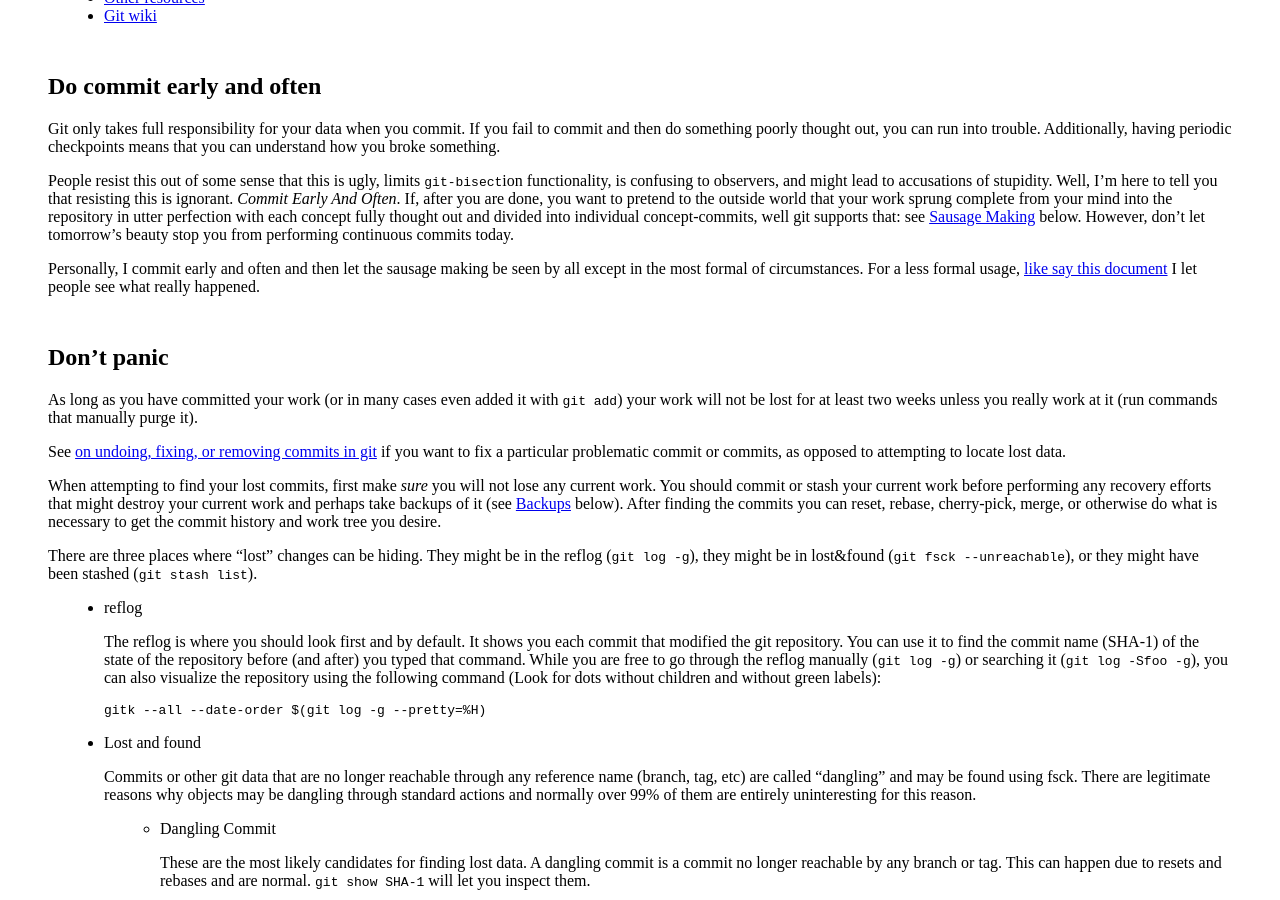
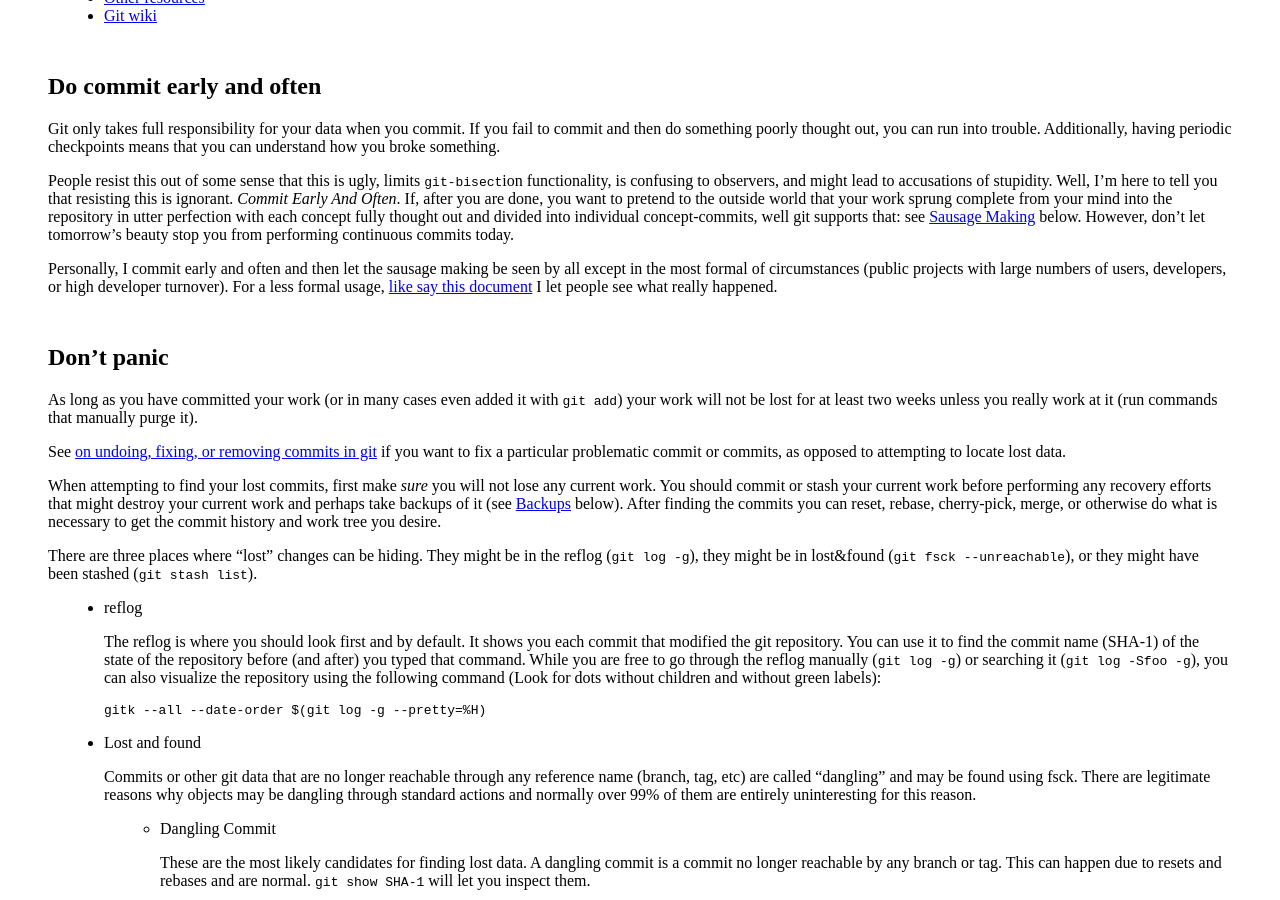
Before and after one commit to SethRobertson/GitBestPractices, a Jekyll site: the page built from index.md, in a window 1280 px wide and 900 px high, scrolled down 809 px. Built offline with Jekyll 4.4.1, drawn with Linux system fonts in a browser that asks for light colours; Markdown is read by kramdown in place of the engine named in the settings.

Commit message:
Explain what formal circumstances are
Thanks to TomyLobo for the suggestion

```diff
--- a/index.md
+++ b/index.md
@@ -68,8 +68,9 @@ However, don't let tomorrow's beauty stop you from performing
 continuous commits today.
 
 Personally, I commit early and often and then let the sausage making
-be seen by all except in the most formal of circumstances.  For a less
-formal usage, [like say this
+be seen by all except in the most formal of circumstances (public
+projects with large numbers of users, developers, or high developer
+turnover).  For a less formal usage, [like say this
 document](https://github.com/SethRobertson/GitBestPractices/commits/gh-pages)
 I let people see what really happened.
 
```
Also changed, not shown: other parts of index.md (+1 -0 lines).
